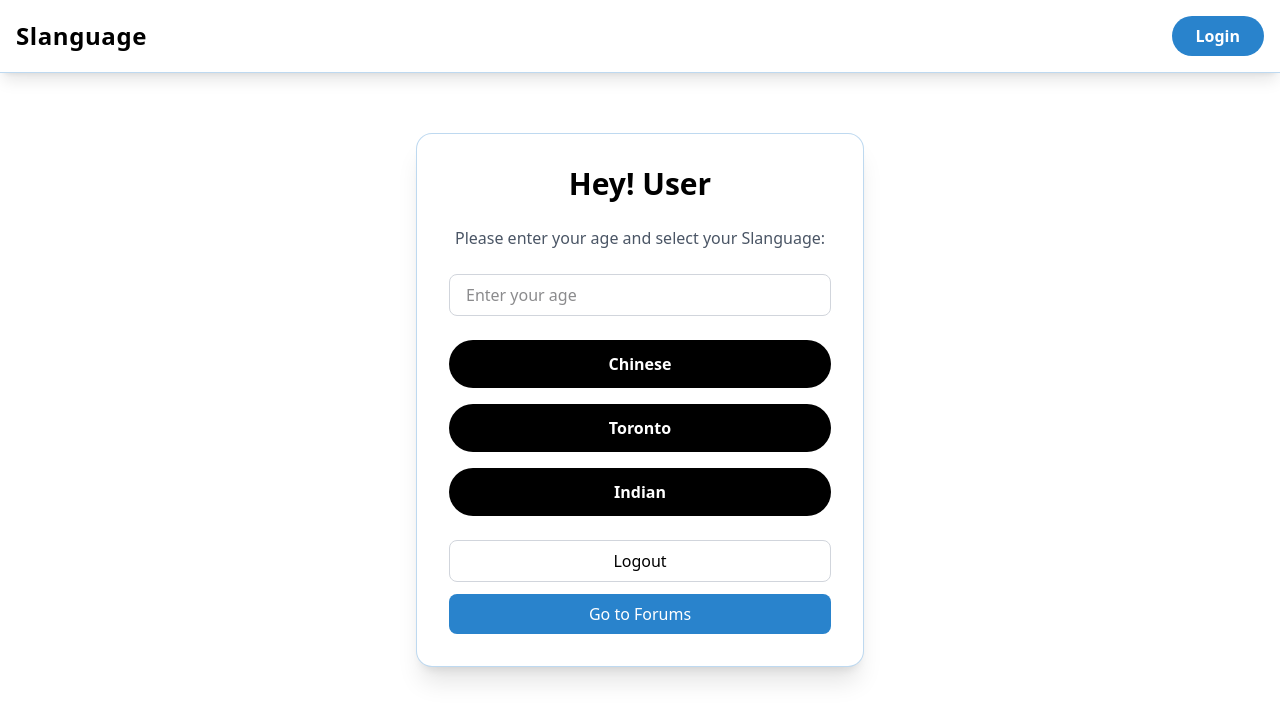
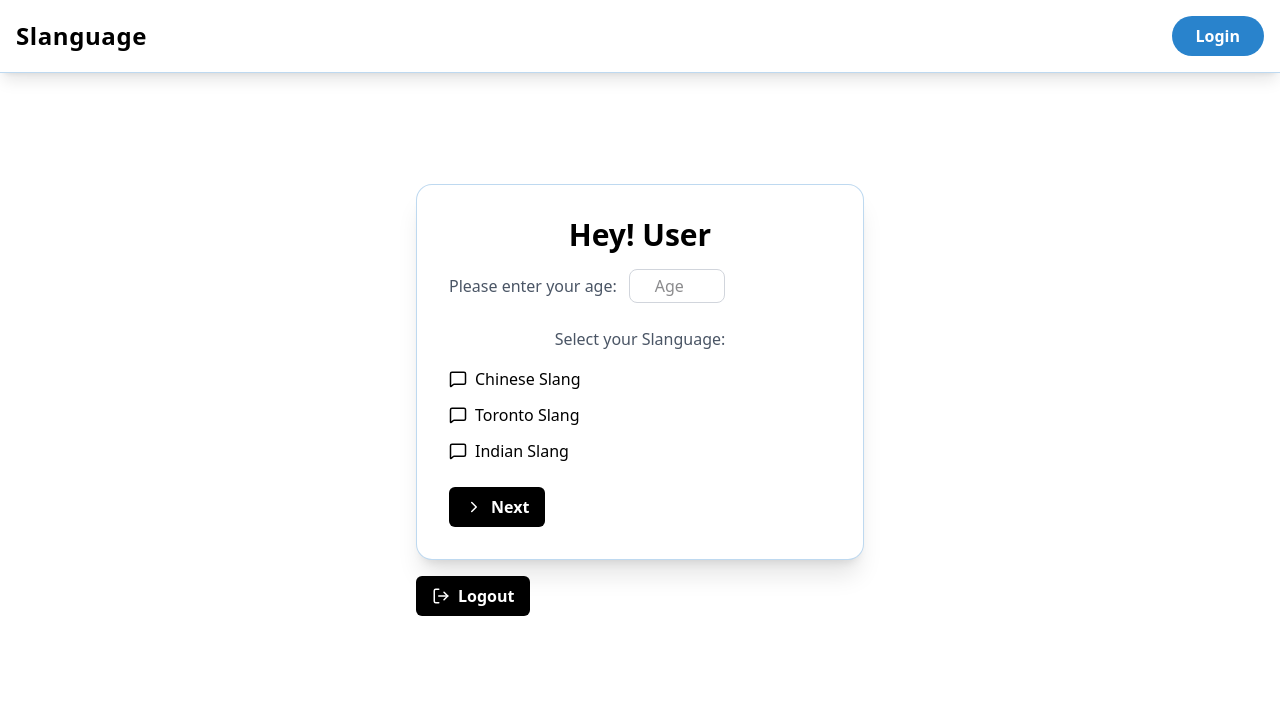
Before and after one commit to CrisH2307/Slanguage, a React (Vite) app in the folder frontend/: page /profile in a window 1280 px wide. Shown: the top 720 px of the page. Built offline with nearby package versions, Linux system fonts and the light colour scheme; no server answers.

Commit message:
layout update

```diff
--- a/frontend/src/pages/HomePage.jsx
+++ b/frontend/src/pages/HomePage.jsx
@@ -1,34 +1,42 @@
 import { useState, useEffect } from "react";
 import { motion } from "framer-motion";
-import Navbar from "../components/NavBar";
 
 export default function Hero() {
   const [cursor, setCursor] = useState({ x: 0, y: 0 });
 
+  useEffect(() => {
     const handleMouseMove = (e) => {
       setCursor({ x: e.clientX, y: e.clientY });
     };
-  useEffect(() => {
-
     window.addEventListener("mousemove", handleMouseMove);
     return () => window.removeEventListener("mousemove", handleMouseMove);
   }, []);
 
   return (
-    <div
-      className="min-h-screen relative bg-white text-black overflow-hidden"
-      onMouseMove={handleMouseMove}
-    >
-      <Navbar />
+    <div className="relative flex items-center justify-center h-screen px-6 md:px-8 overflow-hidden">
+      {/* Cursor-follow glowing background */}
+      <motion.div className="absolute top-0 left-0 w-full h-full pointer-events-none z-0">
+        <motion.div
+          className="absolute w-80 md:w-96 h-80 md:h-96 bg-[#2983CC] rounded-full blur-3xl opacity-20"
+          animate={{
+            x: cursor.x - 192,
+            y: cursor.y - 192,
+          }}
+          transition={{
+            type: "spring",
+            stiffness: 100,
+            damping: 30,
+          }}
+        />
+      </motion.div>
 
-      {/* Hero Section */}
-      <div className="flex items-center justify-center min-h-[calc(100vh-80px)] px-8 relative z-10">
-        <div className="flex flex-col items-center text-center max-w-2xl">
+      {/* Hero Section Content */}
+      <div className="relative z-10 flex flex-col items-center text-center max-w-2xl">
         <motion.h1
           initial={{ opacity: 0, y: -30 }}
           animate={{ opacity: 1, y: 0 }}
           transition={{ duration: 0.8 }}
-            className="text-5xl font-extrabold mb-6"
+          className="text-4xl md:text-6xl font-extrabold mb-6"
         >
           Welcome to Slanguage
         </motion.h1>
@@ -60,6 +68,5 @@ export default function Hero() {
         </motion.button>
       </div>
     </div>
-    </div>
   );
 }
--- a/frontend/src/pages/UserProfile.jsx
+++ b/frontend/src/pages/UserProfile.jsx
@@ -1,25 +1,13 @@
 import React, { useState } from "react";
 import { motion } from "framer-motion";
 import { useNavigate } from "react-router-dom";
+import { LogOut, MessageSquare, ChevronRight } from "lucide-react"; // <-- Added ChevronRight
 
 const UserProfile = ({ user = "User" }) => {
   const navigate = useNavigate();
   const [age, setAge] = useState("");
 
-  const MIN_AGE = 18; // 👈 change this if you want a different restriction
-
-  const toForums = () => {
-    navigate("/forums");
-  };
-
-  const logoutDirect = async (e) => {
-    e.preventDefault();
-    try {
-      window.location.href = "http://localhost:5173/logout";
-    } catch (error) {
-      console.log(error);
-    }
-  };
+  const MIN_AGE = 18;
 
   const handleSelect = (lang) => {
     const ageNum = parseInt(age, 10);
@@ -51,65 +39,66 @@ const UserProfile = ({ user = "User" }) => {
         transition={{ duration: 0.6 }}
         className="w-full max-w-md"
       >
-        {/* Card */}
         <div className="rounded-2xl shadow-xl border border-[#2983CC]/30 bg-white p-8 text-center">
           {/* Welcome */}
           <motion.h1
             initial={{ opacity: 0, y: -10 }}
             animate={{ opacity: 1, y: 0 }}
             transition={{ duration: 0.5 }}
-            className="text-3xl font-bold text-black mb-6"
+            className="text-3xl font-bold text-black mb-4"
           >
             Hey! {user}
           </motion.h1>
 
-          {/* Prompt */}
-          <p className="text-gray-600 mb-6">
-            Please enter your age and select your Slanguage:
-          </p>
-
-          {/* Age input */}
+          {/* Age input row */}
+          <div className="flex items-center gap-3 mb-6">
+            <p className="text-gray-600">Please enter your age:</p>
             <input
               type="number"
               min="1"
               value={age}
               onChange={(e) => setAge(e.target.value)}
-            placeholder="Enter your age"
-            className="mb-6 w-full px-4 py-2 border border-gray-300 rounded-lg focus:outline-none focus:ring-2 focus:ring-[#2983CC]"
+              placeholder="Age"
+              className="w-24 px-3 py-1 border border-gray-300 rounded-lg text-center focus:outline-none focus:ring-2 focus:ring-[#2983CC]"
             />
-
-          {/* Language options */}
-          <div className="flex flex-col gap-4">
+          </div>
+          <p className="text-gray-600 mb-4">Select your Slanguage:</p>
+          {/* Forum Links (text + icon) */}
+          <div className="flex flex-col items-start gap-3 text-left mb-6">
             {langs.map((lang) => (
+              <motion.div
+                key={lang.value}
+                whileHover={{ x: 5 }}
+                whileTap={{ scale: 0.97 }}
+                onClick={() => handleSelect(lang.value)}
+                className="flex items-center gap-2 text-black cursor-pointer hover:text-[#2983CC] transition"
+              >
+                <MessageSquare size={18} />
+                <span className="font-medium">{lang.label} Slang</span>
+              </motion.div>
+            ))}
+          </div>
+          {/* Next button */}
           <motion.button
-                key={lang.value}
             whileHover={{ scale: 1.05 }}
             whileTap={{ scale: 0.95 }}
-                transition={{ type: "spring", stiffness: 200, damping: 15 }}
-                onClick={() => handleSelect(lang.value)}
-                className="px-6 py-3 rounded-full bg-black text-white font-semibold hover:bg-[#2983CC] transition"
+            className="flex items-center gap-2 px-4 py-2 bg-black text-white rounded-md font-semibold hover:bg-[#2983CC] transition"
+            onClick={() => navigate("/")}
           >
-                {lang.label}
+            <ChevronRight size={18} />
+            Next
           </motion.button>
-            ))}
         </div>
-
-          {/* Extra actions */}
-          <div className="mt-6 flex flex-col gap-3">
-            <button
-              onClick={logoutDirect}
-              className="px-6 py-2 rounded-lg border border-gray-300 text-black hover:bg-gray-100 transition"
+        {/* Logout button */}
+        <motion.button
+          whileHover={{ scale: 1.05 }}
+          whileTap={{ scale: 0.95 }}
+          className="flex items-center gap-2 px-4 py-2 bg-black text-white rounded-md font-semibold hover:bg-[#2983CC] transition mt-4"
+          onClick={() => navigate("/")}
         >
+          <LogOut size={18} />
           Logout
-            </button>
-            <button
-              onClick={toForums}
-              className="px-6 py-2 rounded-lg bg-[#2983CC] text-white hover:bg-black transition"
-            >
-              Go to Forums
-            </button>
-          </div>
-        </div>
+        </motion.button>
       </motion.div>
     </div>
   );
```
Lines whose indentation alone changed are shown as unchanged.
